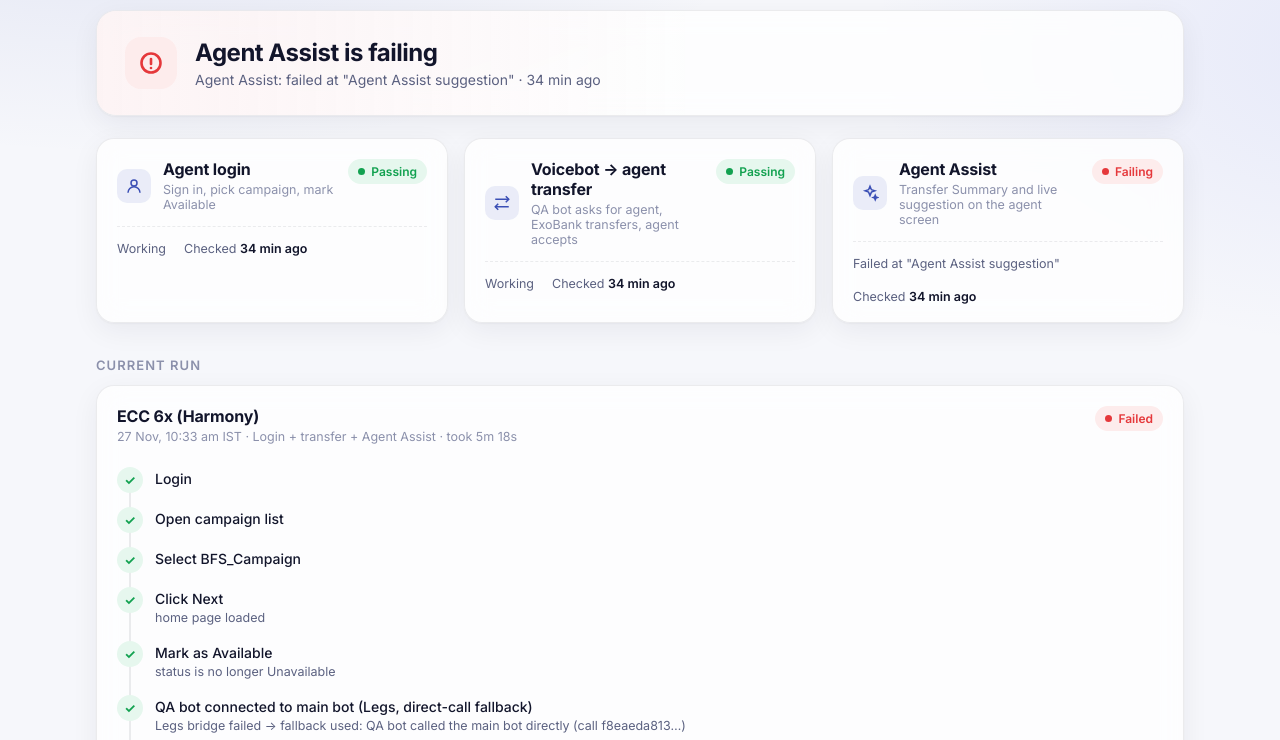
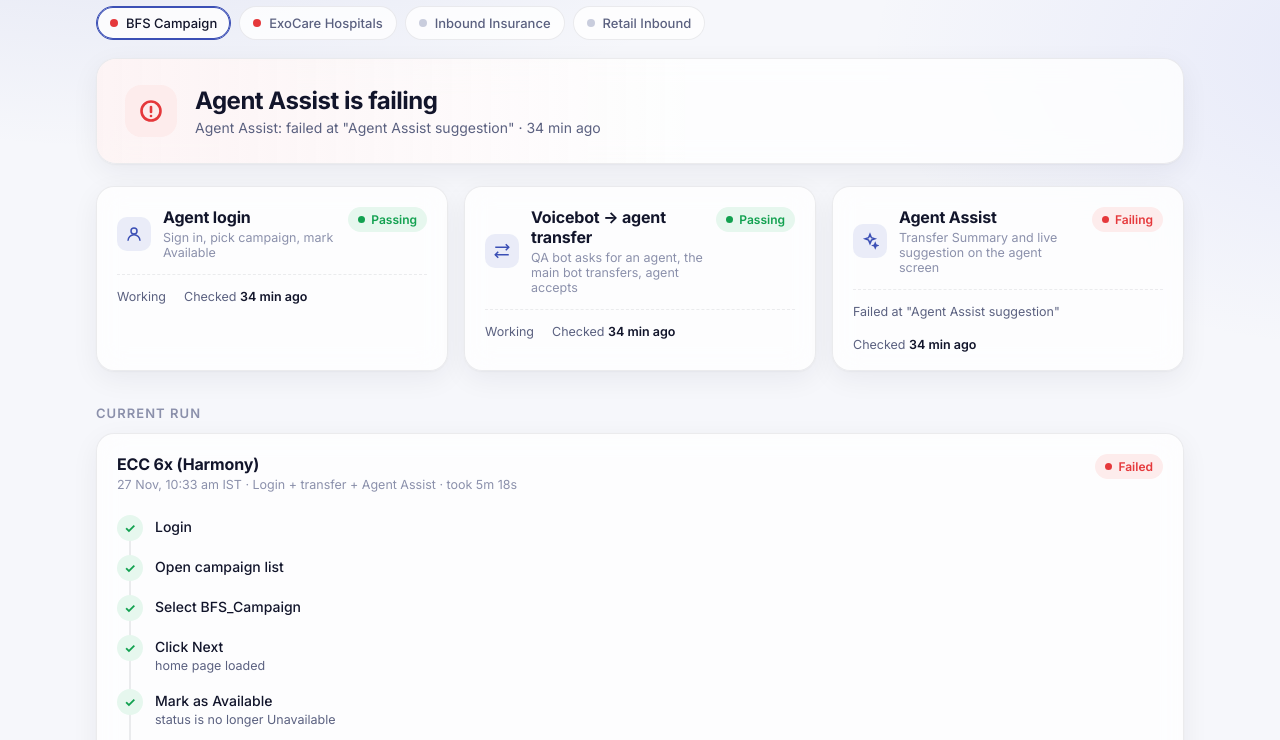
Before and after one commit to vinaykumarhs-a11y/exotel-demo-status, a plain HTML site: page index.html in a window 1280 px wide. Shown: the part 78-818 px from the top of the page. Drawn offline with Linux system fonts and the light colour scheme.

Commit message:
ECC 6x (Harmony) · ExoCare_Hospitals: fail (45946573927-ecc-6x-harmony-exocare-hospitals-engg-azureqa-ameyo-net)

```diff
--- a/index.html
+++ b/index.html
@@ -58,7 +58,14 @@ a.run { display: inline-flex; align-items: center; gap: 7px; height: 34px; paddi
   font-size: 13px; font-weight: 600; text-decoration: none; }
 a.run:hover { filter: brightness(1.08); }
 
-.hero { margin: 26px 0 22px; padding: 26px 28px; border-radius: 20px; border: 1px solid var(--line); background: var(--card);
+.tabs { display: flex; gap: 8px; margin: 22px 0 0; flex-wrap: wrap; }
+.tabs button { display: inline-flex; align-items: center; gap: 8px; height: 34px; padding: 0 13px; border-radius: 999px; cursor: pointer;
+  border: 1px solid var(--line); background: var(--card); color: var(--muted); font: inherit; font-size: 13px; font-weight: 500; }
+.tabs button:hover { color: var(--ink); }
+.tabs button[aria-selected="true"] { color: var(--ink); border-color: var(--brand); box-shadow: 0 0 0 1px var(--brand) inset; }
+.tabs i { width: 8px; height: 8px; border-radius: 50%; background: var(--idle); }
+.tabs i.ok { background: var(--ok); } .tabs i.bad { background: var(--bad); }
+.hero { margin: 18px 0 22px; padding: 26px 28px; border-radius: 20px; border: 1px solid var(--line); background: var(--card);
   backdrop-filter: blur(14px); box-shadow: var(--shadow); display: flex; align-items: center; gap: 18px; position: relative; overflow: hidden; }
 .hero::after { content: ""; position: absolute; inset: 0; background: linear-gradient(90deg, var(--hero-tint, transparent), transparent 55%); opacity: .55; pointer-events: none; }
 .hero.ok { --hero-tint: var(--ok-bg); } .hero.bad { --hero-tint: var(--bad-bg); }
@@ -133,6 +140,8 @@ footer { margin-top: 40px; color: var(--faint); font-size: 12px; text-align: cen
     </div>
   </header>
 
+  <nav class="tabs" id="tabs" role="tablist" aria-label="Campaign"></nav>
+
   <section class="hero" id="hero">
     <div class="badge" id="hero-badge"></div>
     <div><h2 id="hero-title">Checking…</h2><p id="hero-sub"></p></div>
@@ -177,14 +186,34 @@ function linksHtml(r) {
   return l.length ? `<div class="links">${l.join("")}</div>` : "";
 }
 
+const CAMPAIGNS = ["BFS_Campaign", "ExoCare_Hospitals", "Inbound_Insurance", "Retail_Inbound"];
+let DATA = { runs: [] };
+const campOf = r => r.campaign || "BFS_Campaign";
+const selected = () => { const h = decodeURIComponent(location.hash.slice(1)); return CAMPAIGNS.includes(h) ? h : CAMPAIGNS[0]; };
+window.addEventListener("hashchange", () => render(DATA));
+
 function render(data) {
-  const runs = (data.runs || []).slice().sort((a, b) => new Date(b.started) - new Date(a.started));
+  DATA = data;
+  const all = (data.runs || []).slice().sort((a, b) => new Date(b.started) - new Date(a.started));
+  const camp = selected();
+  $("#tabs").innerHTML = CAMPAIGNS.map(c => {
+    const last = all.find(r => campOf(r) === c);
+    const dot = last ? (last.status === "pass" ? "ok" : "bad") : "";
+    return `<button role="tab" aria-selected="${c === camp}" onclick="location.hash='${c}'"><i class="${dot}"></i>${esc(c.replace(/_/g, " "))}</button>`;
+  }).join("");
+  const runs = all.filter(r => campOf(r) === camp);
   $("#updated").textContent = data.updated ? "Updated " + ago(data.updated) : "No data yet";
-  if (!runs.length) { $("#hero-title").textContent = "No runs yet"; return; }
+  if (!runs.length) {
+    $("#hero").className = "hero"; $("#hero-badge").innerHTML = "";
+    $("#hero-title").textContent = "Not run yet";
+    $("#hero-sub").textContent = `No test has run for ${camp.replace(/_/g, " ")} yet.`;
+    $("#systems").innerHTML = ""; $("#latest").innerHTML = '<div class="empty">No runs yet</div>';
+    return;
+  }
 
   const COMPS = [
     ["Agent login", "Sign in, pick campaign, mark Available", '<svg width="18" height="18" viewBox="0 0 24 24" fill="none" stroke="currentColor" stroke-width="2"><circle cx="12" cy="8" r="4"/><path d="M4 21a8 8 0 0 1 16 0"/></svg>'],
-    ["Voicebot → agent transfer", "QA bot asks for agent, ExoBank transfers, agent accepts", '<svg width="18" height="18" viewBox="0 0 24 24" fill="none" stroke="currentColor" stroke-width="2"><path d="M17 3l4 4-4 4"/><path d="M3 7h18"/><path d="M7 21l-4-4 4-4"/><path d="M21 17H3"/></svg>'],
+    ["Voicebot → agent transfer", "QA bot asks for an agent, the main bot transfers, agent accepts", '<svg width="18" height="18" viewBox="0 0 24 24" fill="none" stroke="currentColor" stroke-width="2"><path d="M17 3l4 4-4 4"/><path d="M3 7h18"/><path d="M7 21l-4-4 4-4"/><path d="M21 17H3"/></svg>'],
     ["Agent Assist", "Transfer Summary and live suggestion on the agent screen", '<svg width="18" height="18" viewBox="0 0 24 24" fill="none" stroke="currentColor" stroke-width="2"><path d="M12 3l1.9 4.6L18.5 9l-4.6 1.9L12 15.5l-1.9-4.6L5.5 9l4.6-1.4z"/><path d="M19 15l.9 2.1L22 18l-2.1.9L19 21l-.9-2.1L16 18l2.1-.9z"/></svg>'],
   ];
   const cls = st => st === "pass" ? "ok" : st === "fail" ? "bad" : "blk";
--- a/runs.json
+++ b/runs.json
@@ -780,7 +780,81 @@
    },
    "media": null,
    "run_url": "https://github.com/vinaykumarhs-a11y/exotel-demo-tester/actions/runs/45943442552"
+  },
+  {
+   "id": "45946573927-ecc-6x-harmony-exocare-hospitals-engg-azureqa-ameyo-net",
+   "system": "ECC 6x (Harmony) · ExoCare_Hospitals",
+   "campaign": "ExoCare_Hospitals",
+   "check": "Agent flow + voicebot transfer",
+   "suite": "manual",
+   "started": "2026-11-27T05:34:35Z",
+   "duration_s": 159,
+   "status": "fail",
+   "steps": [
+    {
+     "label": "Login",
+     "ok": true,
+     "note": ""
+    },
+    {
+     "label": "Open campaign list",
+     "ok": true,
+     "note": ""
+    },
+    {
+     "label": "Select ExoCare_Hospitals",
+     "ok": true,
+     "note": ""
+    },
+    {
+     "label": "Click Next",
+     "ok": true,
+     "note": "home page loaded"
+    },
+    {
+     "label": "Mark as Available",
+     "ok": true,
+     "note": "status is no longer Unavailable"
+    },
+    {
+     "label": "QA bot connected to main bot (Legs, direct-call fallback)",
+     "ok": true,
+     "note": "Legs bridge: all legs answered and joined"
+    },
+    {
+     "label": "Transferred call reached agent",
+     "ok": true,
+     "note": "21s after bridging (saw 'Incoming')"
+    },
+    {
+     "label": "Answer the call",
+     "ok": true,
+     "note": "clicked ACCEPT"
+    },
+    {
+     "label": "Call Connected",
+     "ok": true,
+     "note": "Call Connected, timer 00:00:12 (Transfer (Queue), •••)"
+    },
+    {
+     "label": "AI Assistant tab (Transfer Summary)",
+     "ok": true,
+     "note": "clicked 'AI Assistant'; AI Assist panel open (no Transfer Summary yet)"
+    },
+    {
+     "label": "Agent Assist suggestion",
+     "ok": false,
+     "note": "No new Agent Assist suggestion within 60s after opening the tab"
+    }
+   ],
+   "components": {
+    "Agent login": "pass",
+    "Voicebot → agent transfer": "pass",
+    "Agent Assist": "fail"
+   },
+   "media": null,
+   "run_url": "https://github.com/vinaykumarhs-a11y/exotel-demo-tester/actions/runs/45946573927"
   }
  ],
- "updated": "2026-11-27T05:08:47Z"
+ "updated": "2026-11-27T05:37:14Z"
 }
```
